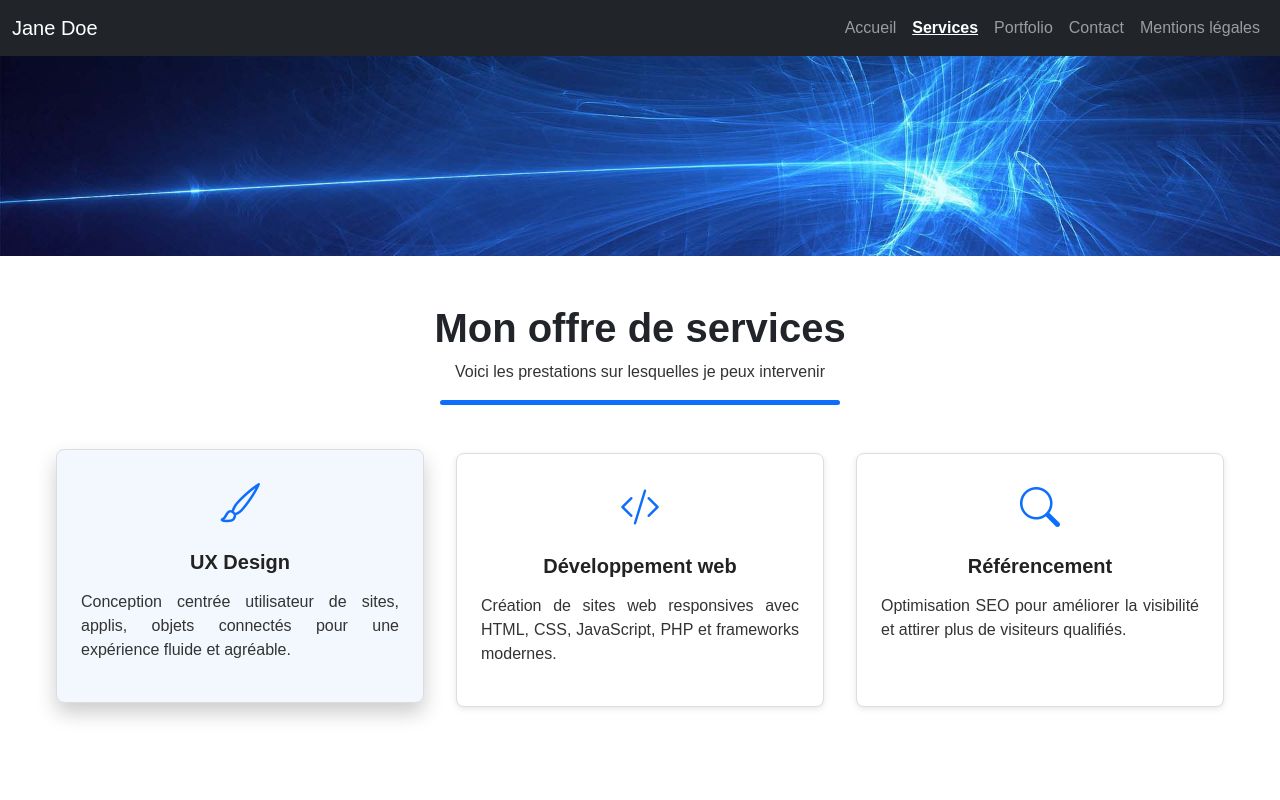
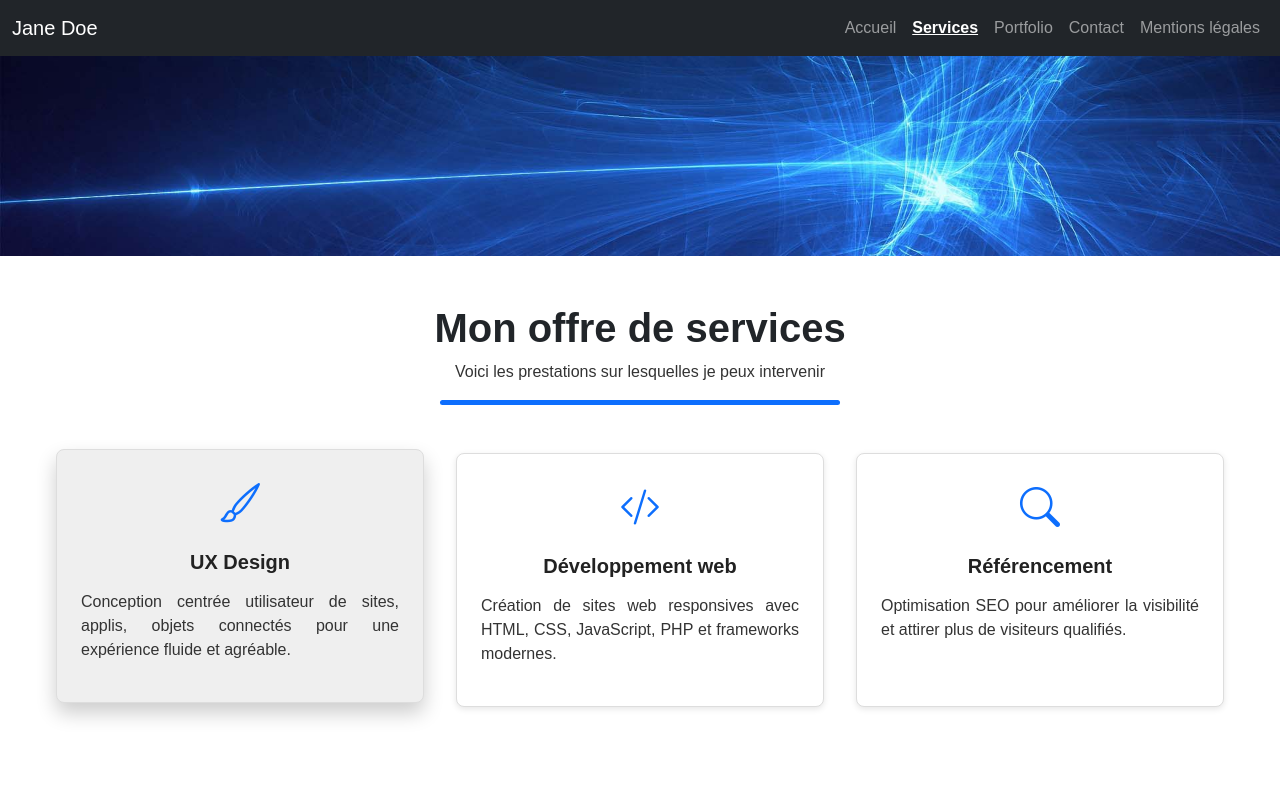
Before and after one commit to Diva-X/portofolio, a React (Create React App) app: page /services in a window 1280 px wide. In both pictures the pointer is over the element 240 px from the left and 580 px from the top of the page. Shown: the top 800 px of the page. Built offline with nearby package versions, Linux system fonts and the light colour scheme.

Commit message:
couleur efefe

```diff
--- a/src/components/Card/Card.scss
+++ b/src/components/Card/Card.scss
@@ -12,7 +12,7 @@
   transition: all 0.3s ease;
 
   &:hover {
-    background-color: #f3f8fe;
+    background-color: #efefef;
     box-shadow: 0 10px 20px rgba(0, 0, 0, 0.2);
     transform: translateY(-4px);
   }
```
